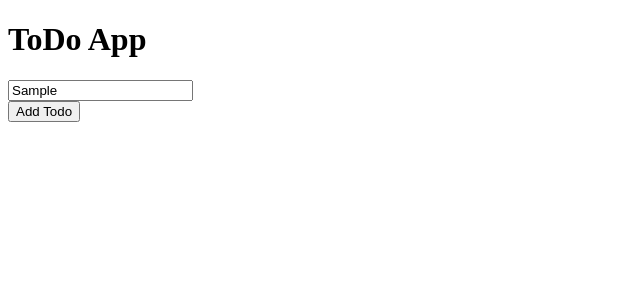
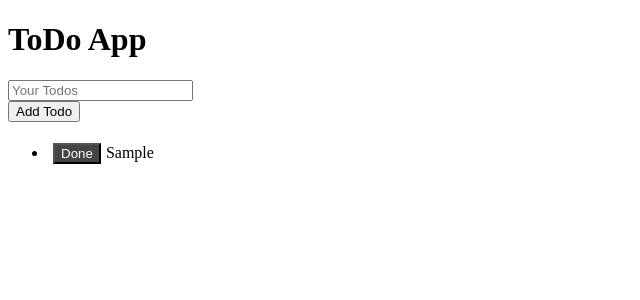
Before and after one commit to toshi-toma/todo-app-react, a React app: page / in a window 1280 px wide. Both pictures are taken after typing "Sample" into the empty fields and a click on the button "Add Todo". Shown: the top 300 px of the page, without its empty margins (0-640 px from the left). Built offline with nearby package versions, Linux system fonts and the light colour scheme.

Commit message:
add TodoListType and set key to list

```diff
--- a/src/App.tsx
+++ b/src/App.tsx
@@ -1,10 +1,15 @@
 import React, { useState } from "react";
 
-import TodoList from "./Todo/TodoList";
+import TodoList, { TodoListType } from "./Todo/TodoList";
 import Header from "./Header";
 
+export type Todo = {
+  id: number;
+  todoTitle: string;
+};
+
 const App = () => {
-  const [todos, setTodos] = useState([] as string[]);
+  const [todos, setTodos] = useState<TodoListType>([]);
   const [inputText, setInputText] = useState("");
   const handleNewTodoKeyDown = (event: React.ChangeEvent<HTMLInputElement>) => {
     const val = event.target.value;
@@ -16,15 +21,20 @@ const App = () => {
     if (!inputText) {
       return;
     }
-    setTodos([...todos, inputText]);
+    const id = todos.length > 0 ? todos[todos.length - 1].id + 1 : 1;
+    const newTodo = {
+      id,
+      todoTitle: inputText
+    };
+    setTodos([...todos, newTodo]);
     setInputText("");
   };
 
-  const handleComplete = (index: number) => {
-    const newTodos = [...todos];
-    newTodos.splice(index, 1);
+  const handleComplete = (completeId: number) => {
+    const newTodos = todos.filter(t => t.id !== completeId);
     setTodos(newTodos);
   };
+
   return (
     <>
       <Header
--- a/src/Form/InputForm.tsx
+++ b/src/Form/InputForm.tsx
@@ -9,6 +9,6 @@ interface Props {
   value: string;
 }
 
-const InputForm: FC<Props> = () => <Input />;
+const InputForm: FC<Props> = props => <Input {...props} />;
 
 export default InputForm;
--- a/src/Todo/DoneButton.tsx
+++ b/src/Todo/DoneButton.tsx
@@ -8,9 +8,11 @@ const Button = styled.button`
 `;
 
 interface Props {
-  onClick: () => void;
+  handleClick: () => void;
 }
 
-const DoneButton: FC<Props> = () => <Button>Done</Button>;
+const DoneButton: FC<Props> = ({ handleClick }) => (
+  <Button onClick={handleClick}>Done</Button>
+);
 
 export default DoneButton;
--- a/src/Todo/Todo.tsx
+++ b/src/Todo/Todo.tsx
@@ -12,7 +12,7 @@ interface Props {
 
 const Todo: FC<Props> = ({ handleComplete, todo }) => (
   <Item>
-    <DoneButton onClick={handleComplete} />
+    <DoneButton handleClick={handleComplete} />
     {todo}
   </Item>
 );
--- a/src/Todo/TodoList.tsx
+++ b/src/Todo/TodoList.tsx
@@ -5,15 +5,26 @@ import Todo from "./Todo";
 
 const List = styled.ul``;
 
+type Todo = {
+  id: number;
+  todoTitle: string;
+};
+
+export type TodoListType = Todo[];
+
 interface Props {
-  todos: string[];
-  handleComplete: (i: number) => void;
+  todos: TodoListType;
+  handleComplete: (id: number) => void;
 }
 
 const TodoList: FC<Props> = ({ todos, handleComplete }) => (
   <List>
-    {todos.map((todo, i) => (
-      <Todo todo={todo} handleComplete={() => handleComplete(i)} />
+    {todos.map(todo => (
+      <Todo
+        todo={todo.todoTitle}
+        handleComplete={() => handleComplete(todo.id)}
+        key={todo.id}
+      />
     ))}
   </List>
 );
```
Also changed, not shown: 1 other file (tests, documents, lock files or other folders).
